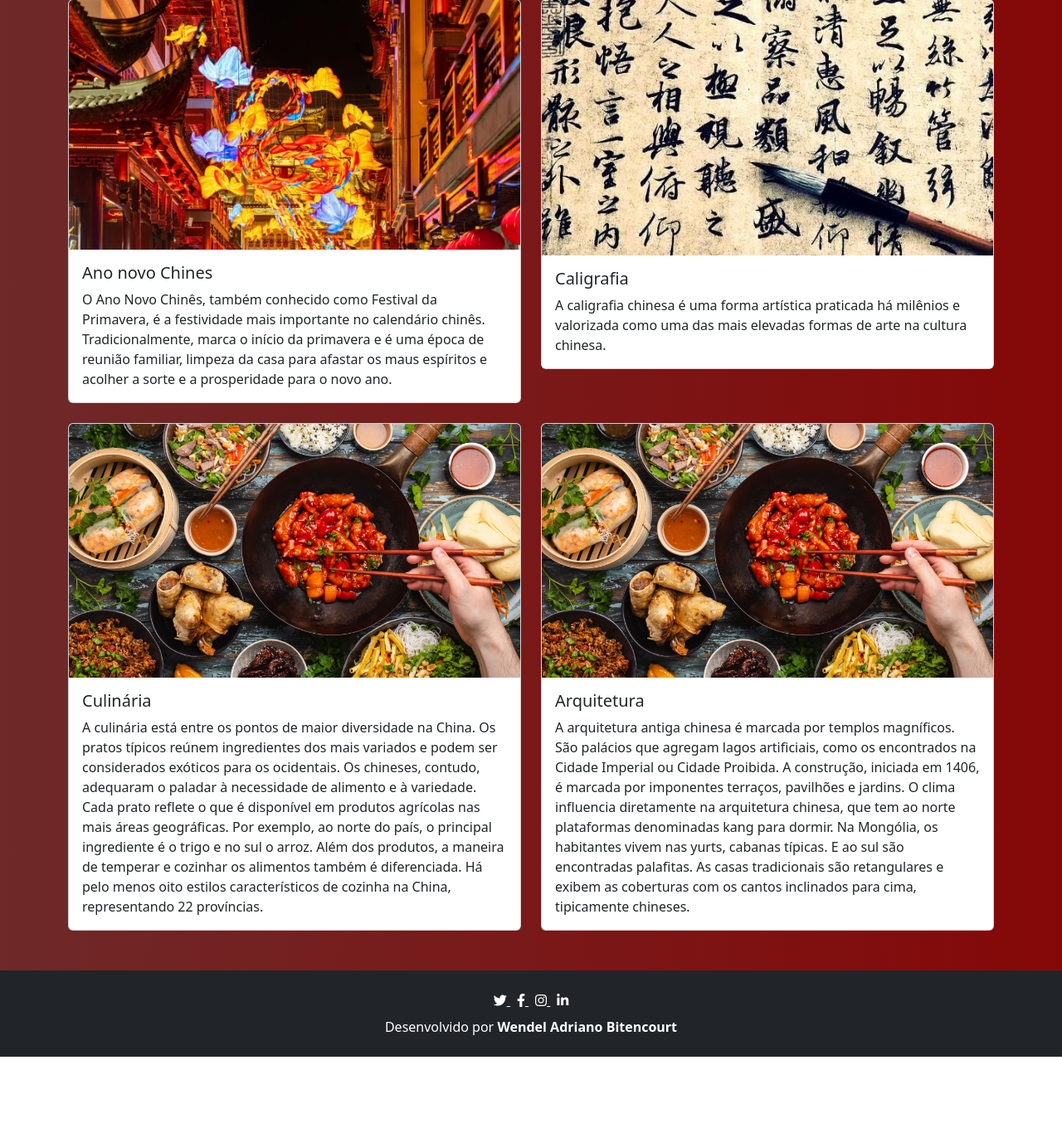
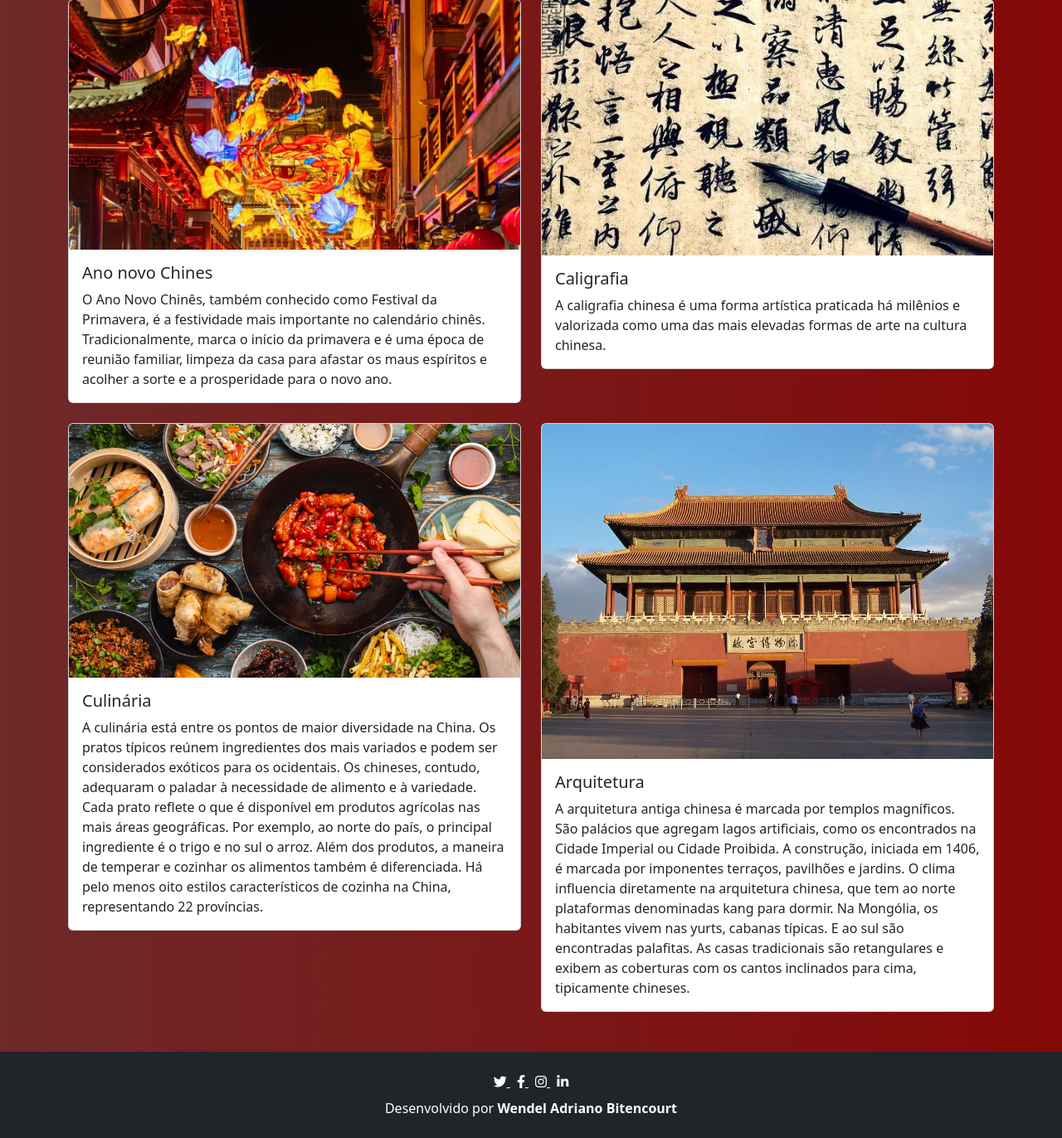
Before and after one commit to WendelBitencourt/Projeto---Volta-ao-Mundo, a PHP site: page /cultura.html in a window 1280 px wide. Shown: the part 467-1839 px from the top of the page at 83% size. Before the commit the page ends 1741 px from the top, so only its background shows below. Run offline with PHP 8.4, Linux system fonts and the light colour scheme.

Commit message:
Mudança de imagem na página cultura.html

```diff
--- a/ciencia.html
+++ b/ciencia.html
@@ -94,6 +94,7 @@
 
             <div class="container">
                 <div class="row align-items-center">
+                    <div class="testemg">
                         <div class="col-lg-4 col-md-4 col-sm-4">
                             <img src="imagens/Museu-e-centro-de-ciencia-e-tecnologia-da-cidade-universitaria-de-Guangzhou-e-o-maior-do-mundo.jpg"
                                 class="img-fluid w-100 h-auto" alt="tecnologia">
@@ -111,6 +112,7 @@
                                 alt="pesquisa">
                             <p class="text-center legenda">Universidade de Tsinghua, segunda de maior renome do país.
                             </p>
+                        </div>
                     </div>
                 </div>
                 <p>A integração da ciência e tecnologia no desenvolvimento industrial também é evidente no robusto
--- a/cultura.html
+++ b/cultura.html
@@ -104,7 +104,7 @@
 
             <div class="col-md-6">
                 <div class="card">
-                    <img src="imagens/culinaria-chinesa.jpg" class="card-img-top" alt="Caligrafia Chinesa">
+                    <img src="imagens/cidade-proibidaa.jpg" class="card-img-top" alt="Caligrafia Chinesa">
                     <div class="card-body">
                         <h5 class="card-title">Arquitetura</h5>
                         <p class="card-text">A arquitetura antiga chinesa é marcada por templos magníficos. São palácios
--- a/styles.css
+++ b/styles.css
@@ -123,3 +123,7 @@ body {
   border-radius: 10px;
   margin-top: 20px;
 }
+
+.img-fluid {
+  width: 10vh;
+}
```
Also changed, not shown: imagens/cidade-proibidaa.jpg (added). Lines whose indentation alone changed are shown as unchanged.
